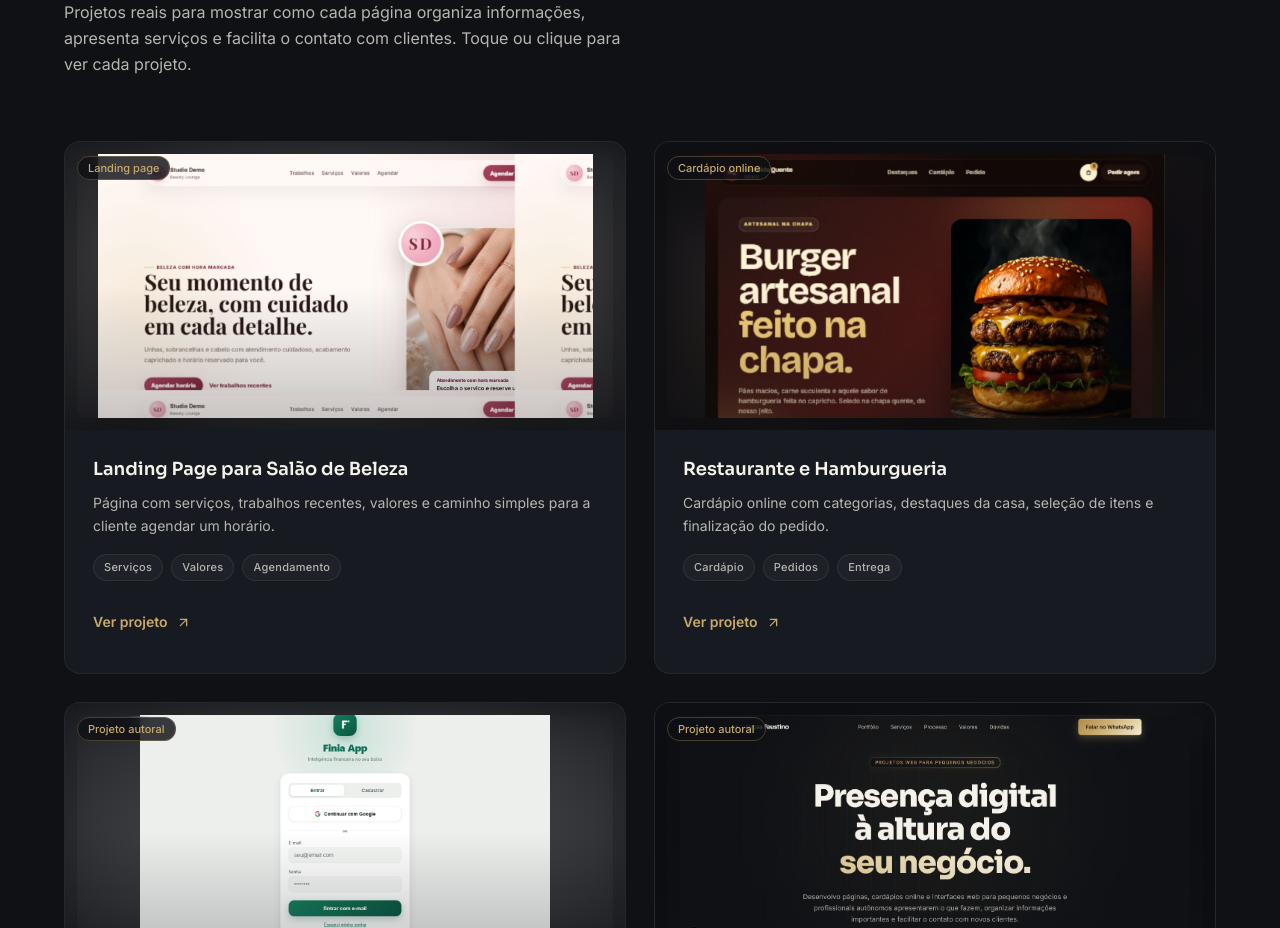
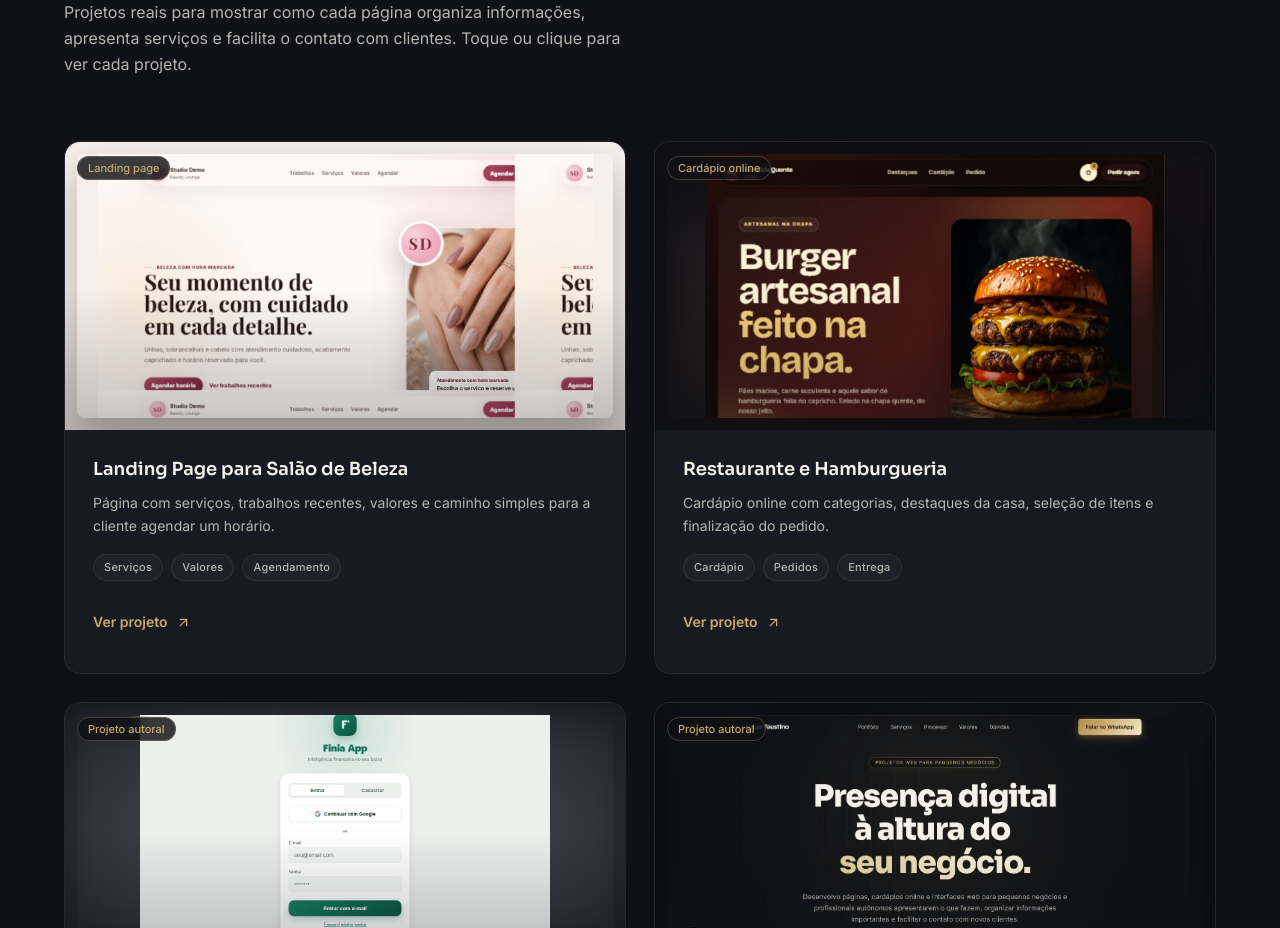
Before and after one commit to lucasfaustinodev/lucasfaustinodev, a Next.js app: page / in a window 1280 px wide. Shown: the part 1140-2068 px from the top of the page. Built offline with nearby package versions, Linux system fonts and the light colour scheme; a web font is replaced by a local one.

Commit message:
Corrige fundo do preview do salao

```diff
--- a/components/portfolio.tsx
+++ b/components/portfolio.tsx
@@ -14,9 +14,19 @@ interface Project {
   external?: boolean
 }
 
-function ProjectScreenshotPreview({ src, alt }: { src: string; alt: string }) {
+function ProjectScreenshotPreview({
+  src,
+  alt,
+  ambient = true,
+}: {
+  src: string
+  alt: string
+  ambient?: boolean
+}) {
   return (
     <div className="relative h-full w-full overflow-hidden bg-[#0b0d12] select-none">
+      {ambient ? (
+        <>
           <img
             aria-hidden="true"
             src={src}
@@ -24,6 +34,10 @@ function ProjectScreenshotPreview({ src, alt }: { src: string; alt: string }) {
             className="absolute inset-0 h-full w-full scale-110 object-cover opacity-25 blur-xl"
           />
           <div className="absolute inset-0 bg-[radial-gradient(ellipse_at_center,rgba(200,169,107,0.08)_0%,rgba(15,17,21,0.1)_42%,rgba(15,17,21,0.72)_100%)]" />
+        </>
+      ) : (
+        <div className="absolute inset-0 bg-[#f7efe9]" />
+      )}
       <img
         src={src}
         alt={alt}
@@ -245,6 +259,7 @@ const projects: Project[] = [
       <ProjectScreenshotPreview
         src="/portfolio/demo-salao-hero-desktop.png"
         alt="Hero desktop da landing de salão de beleza"
+        ambient={false}
       />
     ),
     category: 'Landing page',
```
Lines whose indentation alone changed are shown as unchanged.
